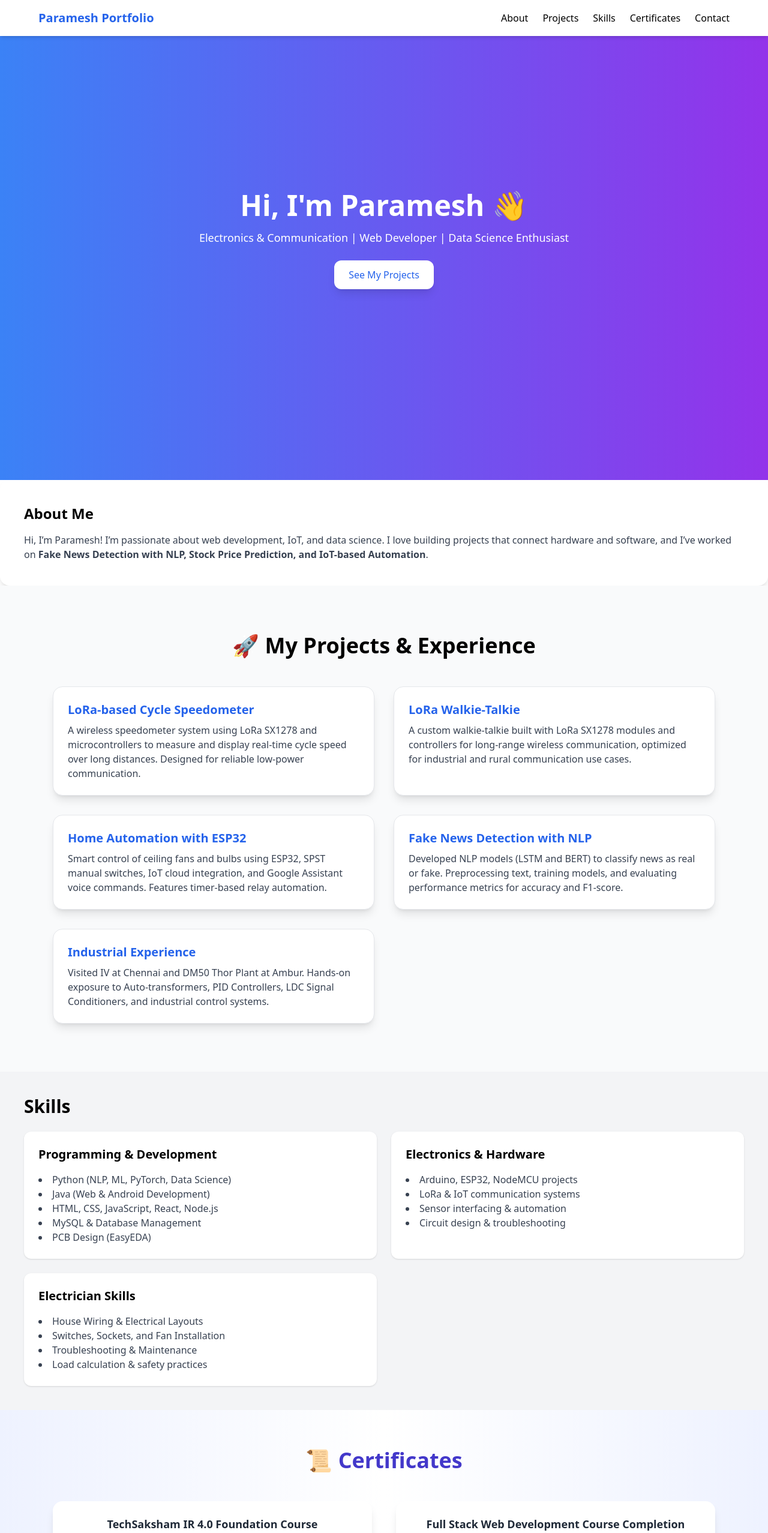
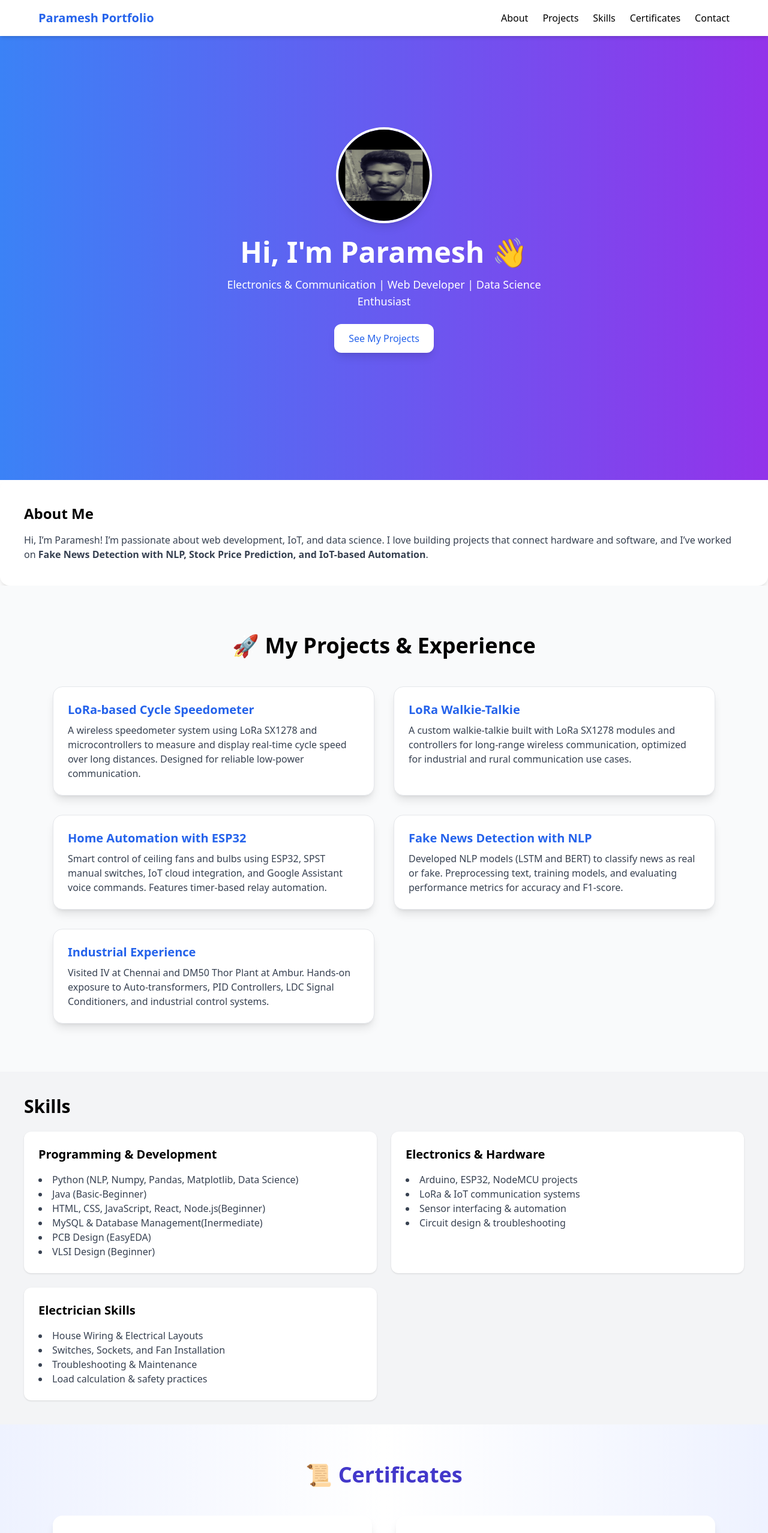
Before and after one commit to paramesh25-luv/paramesh-portfolio, a React (Vite) app: page / in a window 1280 px wide. Shown: the top 2555 px of the page at 60% size. Built offline with nearby package versions, Linux system fonts and the light colour scheme.

Commit message:
Update portfolio components and content

```diff
--- a/src/components/Certificates.jsx
+++ b/src/components/Certificates.jsx
@@ -1,32 +1,38 @@
 import React from "react";
 import { motion } from "framer-motion";
 
+// Use relative paths (no leading slash) for GitHub Pages compatibility
 const certificates = [
   {
     name: "TechSaksham IR 4.0 Foundation Course",
-    file: "/certificates/techsaksham.pdf",
-    description: "Certificate for completing the IR 4.0 Foundation Course by TechSaksham, focusing on Industry 4.0 technologies and digital skills."
+    file: "certificates/techsaksham.pdf",
+    description:
+      "Certificate for completing the IR 4.0 Foundation Course by TechSaksham, focusing on Industry 4.0 technologies and digital skills.",
   },
   {
     name: "Full Stack Web Development Course Completion",
-    file: "/certificates/cource.pdf",
-    description: "Course completion certificate for Full Stack Web Development, covering HTML, CSS, JavaScript, React, Node.js, and database management."
+    file: "certificates/cource.pdf",
+    description:
+      "Course completion certificate for Full Stack Web Development, covering HTML, CSS, JavaScript, React, Node.js, and database management.",
   },
   {
     name: "Industrial Visit Certificate – Kashiv Info Tech",
-    file: "/certificates/iv.pdf",
-    description: "Certificate for participating in an industrial visit at Kashiv Info Tech company, gaining insights into industry practices and technologies."
+    file: "certificates/iv.pdf",
+    description:
+      "Certificate for participating in an industrial visit at Kashiv Info Tech company, gaining insights into industry practices and technologies.",
   },
   {
     name: "Award – 2nd Rank Holder in ECE Dept",
-    file: "/certificates/award.pdf",
-    description: "Awarded for securing 2nd rank in the Electronics and Communication Engineering department at my college."
+    file: "certificates/award.pdf",
+    description:
+      "Awarded for securing 2nd rank in the Electronics and Communication Engineering department at my college.",
   },
   {
     name: "Internship Certificate – TVS, Polambakkam",
-    file: "/certificates/internship.pdf",
-    description: "Certificate for successfully completing an internship at TVS, Polambakkam, with hands-on experience in industry projects."
-  }
+    file: "certificates/internship.pdf",
+    description:
+      "Certificate for successfully completing an internship at TVS, Polambakkam, with hands-on experience in industry projects.",
+  },
 ];
 
 function Certificates() {
@@ -59,11 +65,24 @@ function Certificates() {
                 {cert.name}
               </h3>
               <p className="text-gray-600 mb-4">{cert.description}</p>
+              {/* Use object data for iframe and fallback message */}
               <iframe
                 src={cert.file}
                 title={cert.name}
                 className="w-full h-96 rounded-lg border"
-              ></iframe>
+                loading="lazy"
+              >
+                <p>
+                  Your browser does not support iframes.{" "}
+                  <a
+                    href={cert.file}
+                    target="_blank"
+                    rel="noopener noreferrer"
+                  >
+                    View PDF
+                  </a>
+                </p>
+              </iframe>
               <a
                 href={cert.file}
                 target="_blank"
--- a/src/components/Hero.jsx
+++ b/src/components/Hero.jsx
@@ -2,9 +2,21 @@ import React from "react";
 
 const Hero = () => {
   return (
-    <section className="h-screen flex flex-col justify-center items-center bg-gradient-to-r from-blue-500 to-purple-600 text-white">
+    <section className="h-screen flex flex-col justify-center items-center bg-gradient-to-r from-blue-500 to-purple-600 text-white text-center px-4">
+      {/* ✅ Profile Photo */}
+      <img
+        src="/profile.jpg"   // profile photo from public/profile.jpg
+        alt="Paramesh Profile"
+        className="w-40 h-40 rounded-full shadow-lg border-4 border-white mb-6"
+      />
+
+      {/* ✅ Intro Text */}
       <h1 className="text-5xl font-bold">Hi, I'm Paramesh 👋</h1>
-      <p className="text-lg mt-4">Electronics & Communication | Web Developer | Data Science Enthusiast</p>
+      <p className="text-lg mt-4 max-w-xl">
+        Electronics & Communication | Web Developer | Data Science Enthusiast
+      </p>
+
+      {/* ✅ Button */}
       <a
         href="#projects"
         className="mt-6 px-6 py-3 bg-white text-blue-600 rounded-xl shadow-lg hover:bg-gray-200 transition"
@@ -15,4 +27,4 @@ const Hero = () => {
   );
 };
 
-export default Hero;   // <-- this was missing
+export default Hero;
--- a/src/components/Skills.jsx
+++ b/src/components/Skills.jsx
@@ -5,11 +5,12 @@ const Skills = () => {
     {
       category: "Programming & Development",
       items: [
-        "Python (NLP, ML, PyTorch, Data Science)",
-        "Java (Web & Android Development)",
-        "HTML, CSS, JavaScript, React, Node.js",
-        "MySQL & Database Management",
+        "Python (NLP, Numpy, Pandas, Matplotlib, Data Science)",
+        "Java (Basic-Beginner)",
+        "HTML, CSS, JavaScript, React, Node.js(Beginner)",
+        "MySQL & Database Management(Inermediate)",
         "PCB Design (EasyEDA)",
+        "VLSI Design (Beginner)",
       ],
     },
     {
```
